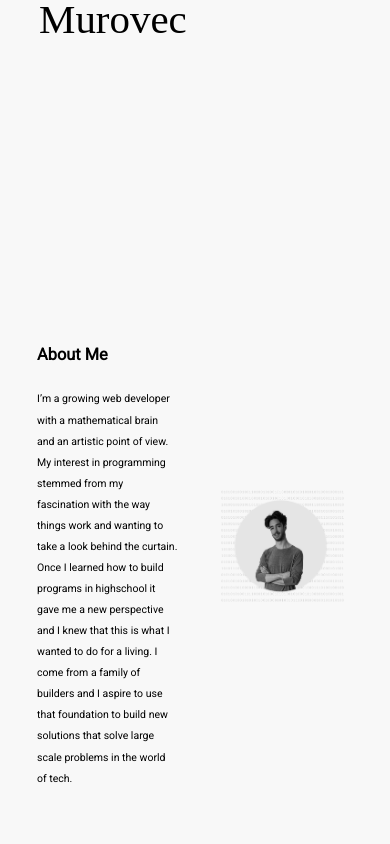
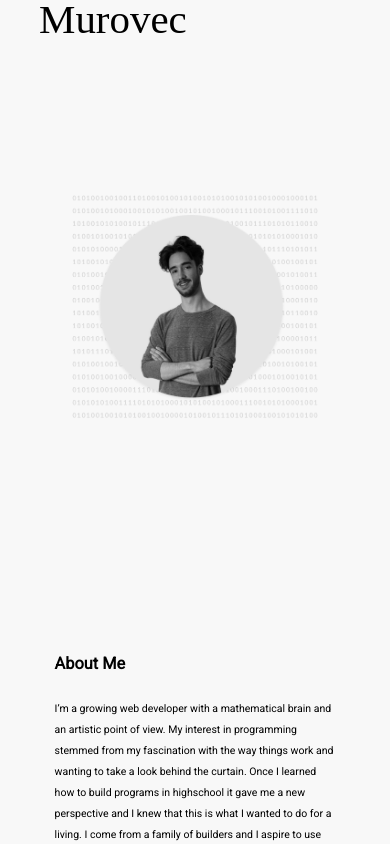
Before and after one commit to omurovec/portfolio, a React (Create React App) app: page / in a window 390 px wide. Shown: the part 720-1564 px from the top of the page. Built offline with nearby package versions, Linux system fonts and the light colour scheme; a web font is replaced by a local one.

Commit message:
Fixed wrap issue on about small screens

```diff
--- a/src/App.css
+++ b/src/App.css
@@ -232,6 +232,10 @@ h1 {
 
   #about {
     flex-direction: column-reverse; }
+    #about .container {
+      flex-direction: column-reverse; }
+    #about div {
+      height: 40vh; }
     #about .about div {
       justify-content: end; }
 
--- a/src/App.scss
+++ b/src/App.scss
@@ -324,6 +324,13 @@ h1 {
 
   #about {
     flex-direction: column-reverse;
+    .container {
+      flex-direction: column-reverse;
+    }
+
+    div {
+      height: 40vh;
+    }
 
     .about {
       div {
```
Also changed, not shown: 2 other files (tests, documents, lock files or other folders).
